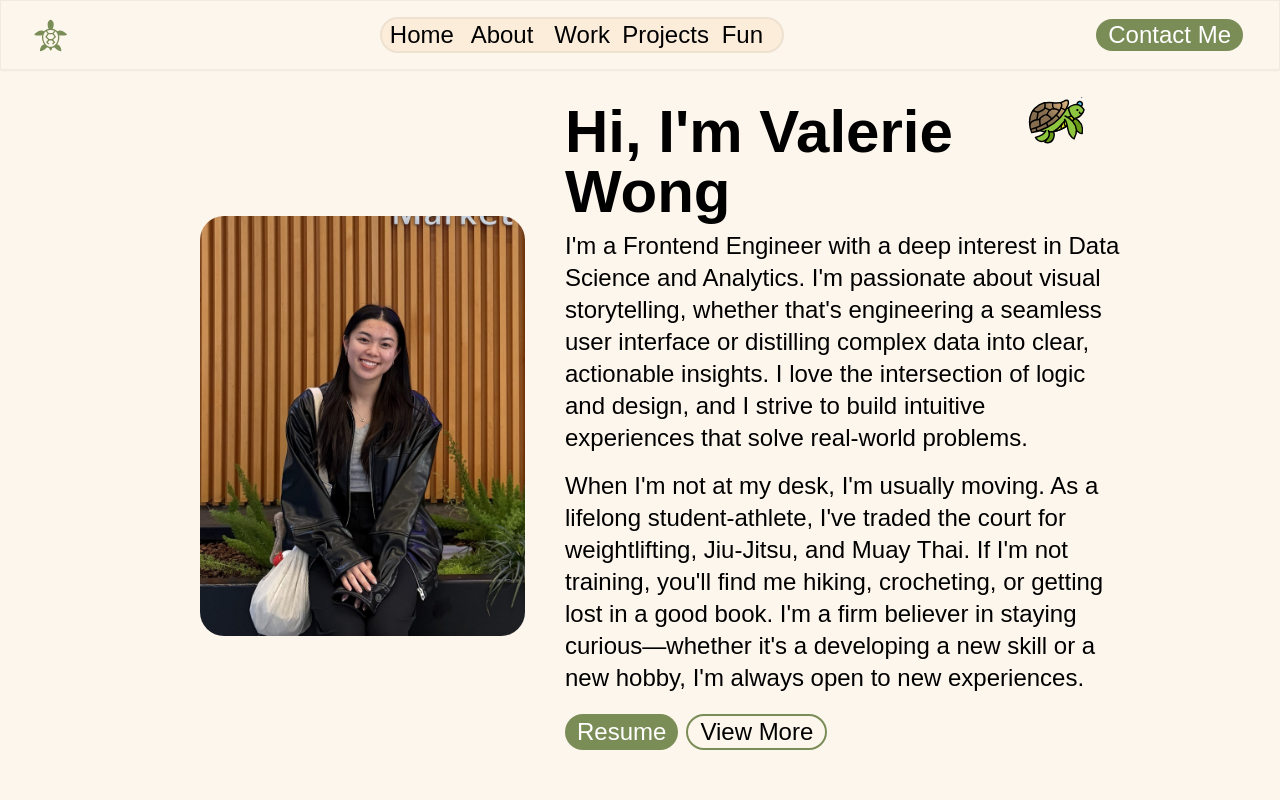
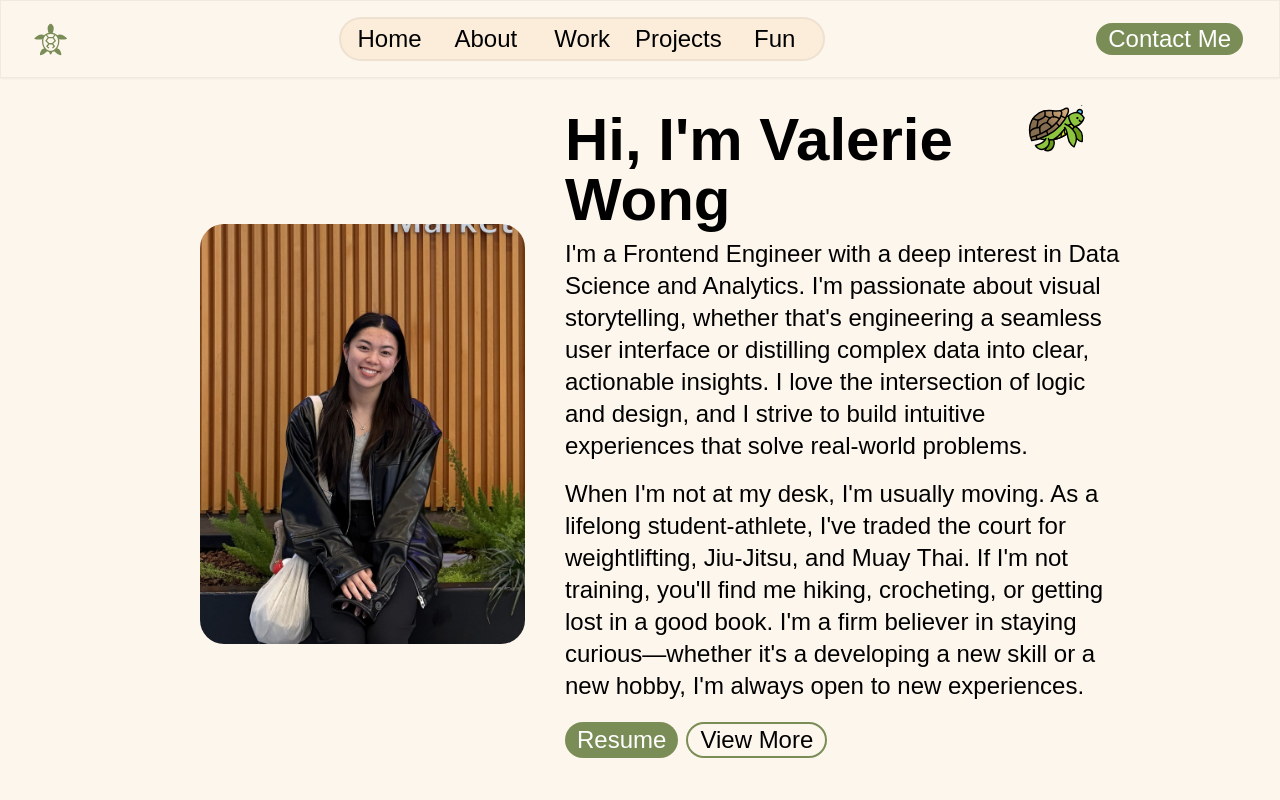
Before and after one commit to vwong031/valeriewong, a Next.js app: page /main in a window 1280 px wide. Shown: the top 800 px of the page. Built offline with nearby package versions, Linux system fonts and the light colour scheme; a web font is replaced by a local one.

Commit message:
refactor: add responsive navbar design

```diff
--- a/src/app/components/Nav.jsx
+++ b/src/app/components/Nav.jsx
@@ -4,9 +4,15 @@ import { useState } from "react";
 import ColorButton from "./ColorButton";
 import Link from "next/link";
 import { GiTurtle } from "react-icons/gi";
-import { IoMenu } from "react-icons/io5";
+import { IoMenu, IoClose } from "react-icons/io5";
 
 export default function Nav() {
+  const [isMenuOpen, setIsMenuOpen] = useState(false);
+
+  const toggleMenu = () => {
+    setIsMenuOpen(!isMenuOpen);
+  };
+
   return (
     <div className="sticky top-0 z-50 flex w-full items-center justify-between border border-black/5 bg-floralWhite px-8 py-4 text-2xl text-white shadow-sm">
       <div className="flex flex-col items-center justify-center">
@@ -14,29 +20,78 @@ export default function Nav() {
           <GiTurtle size={35} className="text-palmLeaf" />
         </Link>
       </div>
-      <div className="mx-auto hidden w-1/3 rounded-3xl border border-2 border-antiqueWhite border-black/5 bg-antiqueWhite text-black md:block">
-        <Link href="#landing">
-          <button className="w-1/5">Home</button>
+
+      <div className="mx-auto hidden w-2/5 items-center justify-around overflow-hidden rounded-3xl border-2 border-black/5 bg-antiqueWhite text-black md:flex">
+        <Link
+          href="#landing"
+          className="flex-1 py-1 text-center transition-colors hover:bg-black/5"
+        >
+          Home
         </Link>
-        <Link href="#about">
-          <button className="w-1/5">About</button>
+        <Link
+          href="#about"
+          className="flex-1 py-1 text-center transition-colors hover:bg-black/5"
+        >
+          About
         </Link>
-        <Link href="#work">
-          <button className="w-1/5">Work</button>
+        <Link
+          href="#work"
+          className="flex-1 py-1 text-center transition-colors hover:bg-black/5"
+        >
+          Work
         </Link>
-        <Link href="#projects">
-          <button className="w-1/5">Projects</button>
+        <Link
+          href="#projects"
+          className="flex-1 py-1 text-center transition-colors hover:bg-black/5"
+        >
+          Projects
         </Link>
-        <Link href="#fun">
-          <button className="w-1/5">Fun</button>
+        <Link
+          href="#fun"
+          className="flex-1 py-1 text-center transition-colors hover:bg-black/5"
+        >
+          Fun
         </Link>
       </div>
+
       <div className="hidden md:block">
-        <ColorButton href="#contact" text="Contact Me"></ColorButton>
+        <ColorButton href="#contact" text="Contact Me" />
       </div>
-      <button className="block text-black md:hidden">
-          <IoMenu className="text-palmLeaf" size={30} />
-      </button>
+
+      {!isMenuOpen && (
+        <button className="block text-black md:hidden" onClick={toggleMenu}>
+          <IoMenu className="text-palmLeaf" size={35} />
+        </button>
+      )}
+
+      {isMenuOpen && (
+        <div className="fixed inset-0 flex flex-col items-center justify-center bg-floralWhite text-black md:hidden">
+          <button className="absolute right-8 top-5" onClick={toggleMenu}>
+            <IoClose className="text-palmLeaf" size={40} />
+          </button>
+
+          <div className="flex flex-col items-center gap-8 text-4xl">
+            <Link href="#landing" onClick={toggleMenu}>
+              Home
+            </Link>
+            <Link href="#about" onClick={toggleMenu}>
+              About
+            </Link>
+            <Link href="#work" onClick={toggleMenu}>
+              Work
+            </Link>
+            <Link href="#projects" onClick={toggleMenu}>
+              Projects
+            </Link>
+            <Link href="#fun" onClick={toggleMenu}>
+              Fun
+            </Link>
+            <div onClick={toggleMenu} className="mt-4">
+              <ColorButton href="#contact" text="Contact Me" />
+            </div>
+          </div>
+        </div>
+      )}
     </div>
   );
 }
```
